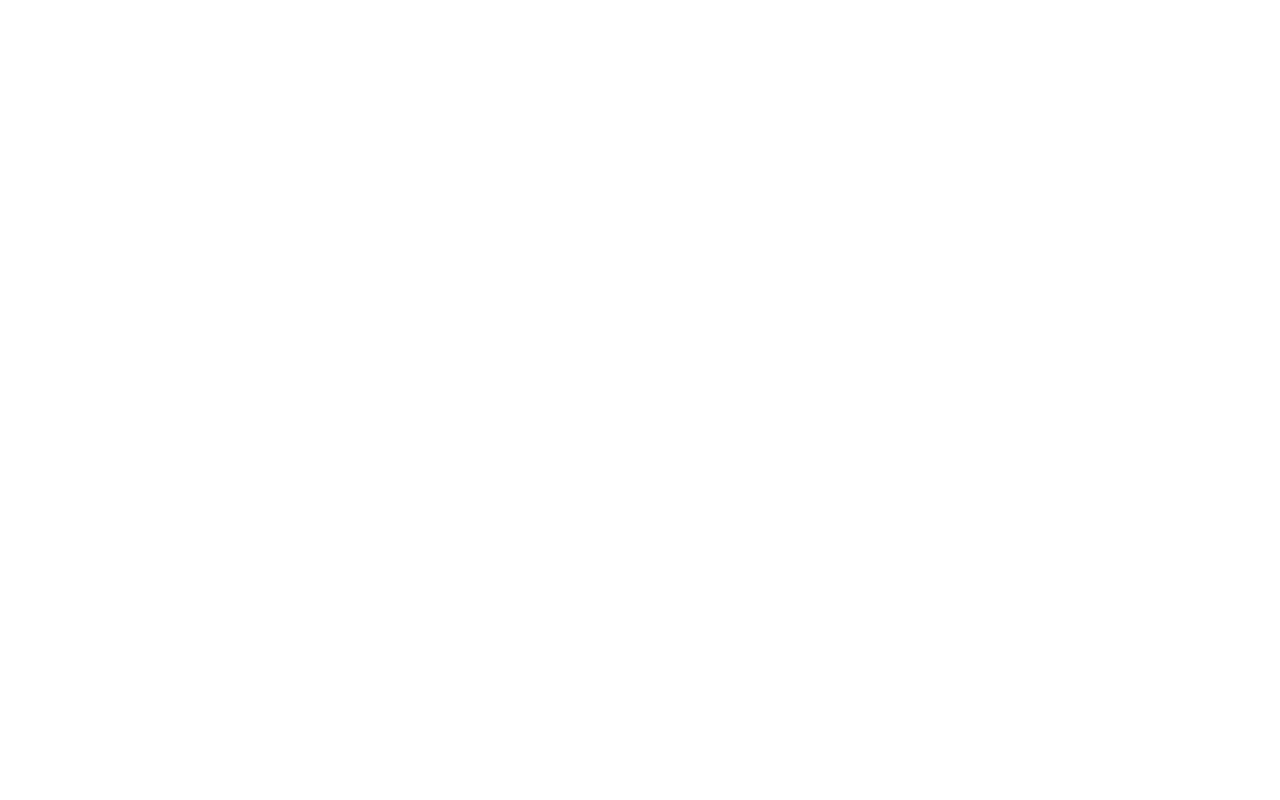
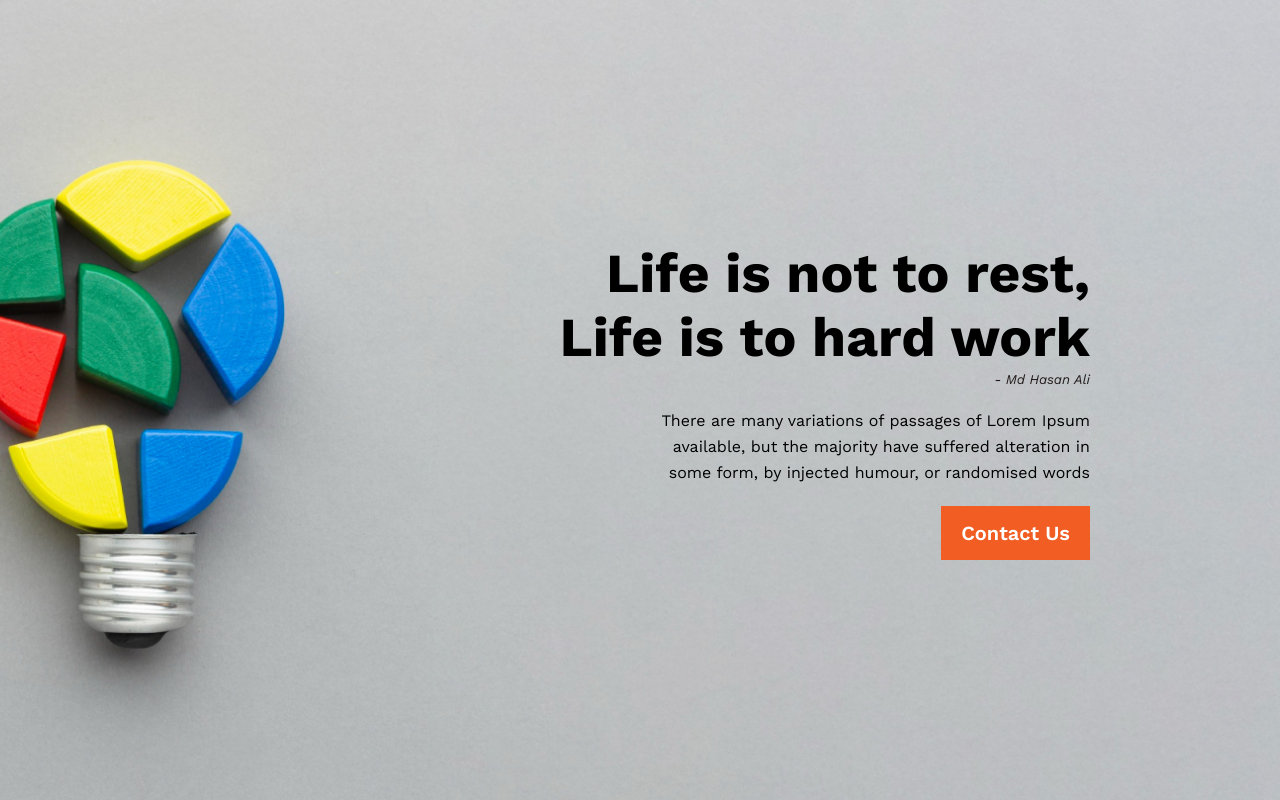
Before and after one commit to mdhasanali39/portfolio-new, a plain HTML site: page index.html in a window 1280 px wide. Drawn offline with nearby package versions, Linux system fonts and the light colour scheme.

Commit message:
added header section with banner

```diff
--- a/index.html
+++ b/index.html
@@ -7,6 +7,24 @@
     <link rel="stylesheet" href="./styles/portfolio_new.css">
 </head>
 <body>
+    <header class="header">
+        <div class="banner-container">
+            <h1 class="banner-title">
+                Life is not to rest,<br> Life is to hard work
+            </h1>
+            <small class="quote-by">- Md Hasan Ali</small>
+            <p class="banner-description">
+                There are many variations of passages of Lorem Ipsum available, but the majority have suffered alteration in some form, by injected humour, or randomised words
+            </p>
+            <button class="btn banner_btn-bg">Contact Us</button>
+        </div>
 
+    </header>
+    <main>
+
+    </main>
+    <footer>
+
+    </footer>
 </body>
 </html>
--- a/styles/portfolio_new.css
+++ b/styles/portfolio_new.css
@@ -0,0 +1,55 @@
+@import url('https://fonts.googleapis.com/css2?family=Work+Sans:ital,wght@0,400;0,500;0,600;0,700;0,800;0,900;1,400&display=swap');
+
+/* Usability */
+* {
+    margin: 0;
+    padding: 0;
+    box-sizing: border-box;
+    font-family: 'Work Sans', sans-serif;
+}
+.btn{
+    padding: 15px 20px;
+    color: #ffffff;
+    font-size: 20px;
+    font-weight: 600;
+    border: none;
+}
+.btn-clr-red{
+    background-color: hsla(17, 88%, 54%, 1);
+}
+
+/* header styling start  */
+.header {
+    height: 100vh;
+    background-image: url('../images/banner/banner2.png');
+    background-repeat: no-repeat;
+    background-position: center;
+    background-size: cover;
+    /* padding: 20px; */
+    display: flex;
+    justify-content: flex-end;
+    align-items: center;
+    padding-right: 190px;
+}
+
+.banner-container {
+    width: 50%;
+    color: #000000;
+    text-align: right;
+}
+.banner-title {
+    font-size: 55px;
+    font-weight: 700;
+}
+.quote-by{
+    font-style: italic;
+    color: #211919;
+}
+.banner-description {
+    line-height: 26px;
+    padding-left: 85px;
+    margin: 20px 0;
+}
+.banner_btn-bg{
+    background-color: hsla(17, 88%, 54%, 1);
+}
```
